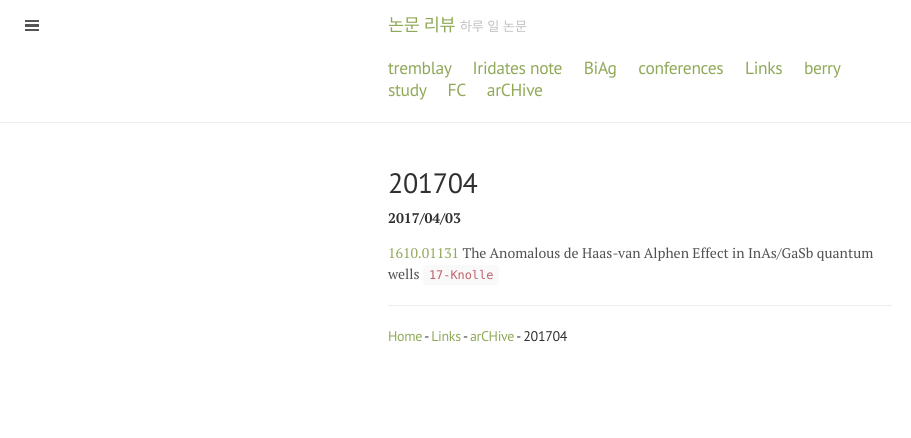
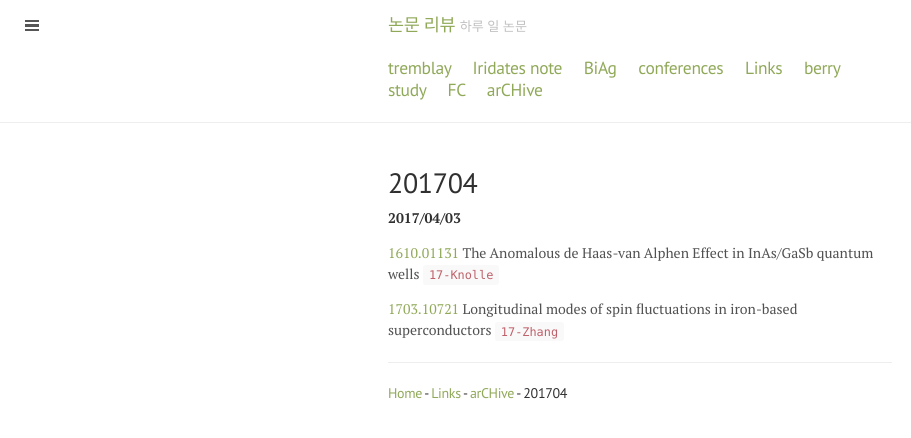
Before and after one commit to qkrwlsghdcjsworlt/work, a Jekyll site: the page built from 201704.md, in a window 1280 px wide. Shown: the top 438 px of the page, without its empty margins (0-911 px from the left). Built offline with Jekyll 4.4.1, drawn with Linux system fonts in a browser that asks for light colours.

Commit message:
“update”

```diff
--- a/201704.md
+++ b/201704.md
@@ -9,6 +9,9 @@ __2017/04/03__
 [1610.01131](https://arxiv.org/abs/1610.01131) The Anomalous de
 Haas-van Alphen Effect in InAs/GaSb quantum wells `17-Knolle `
 
+[1703.10721](https://arxiv.org/abs/1703.10721) Longitudinal modes of spin
+fluctuations in iron-based superconductors `17-Zhang`
+
 ---
 
 
```
